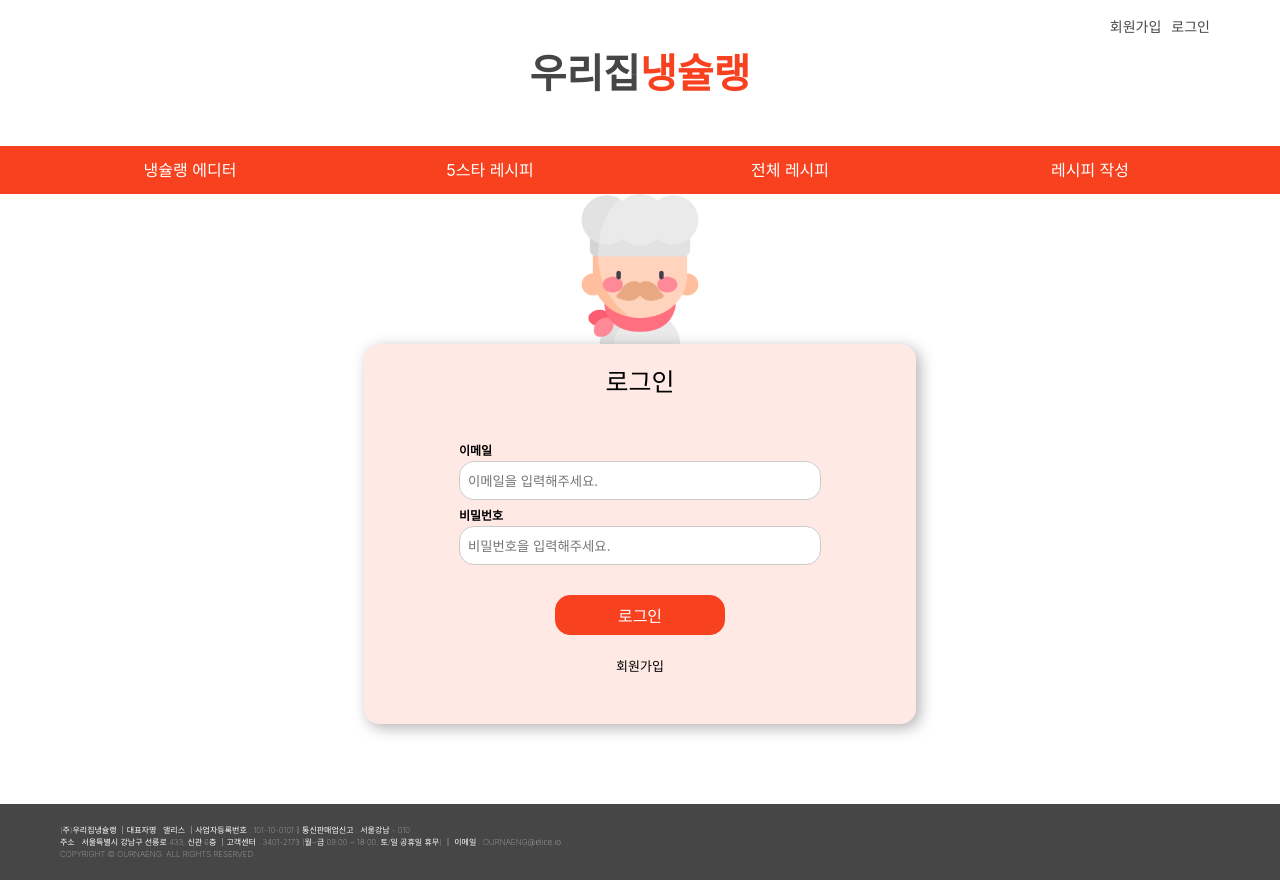
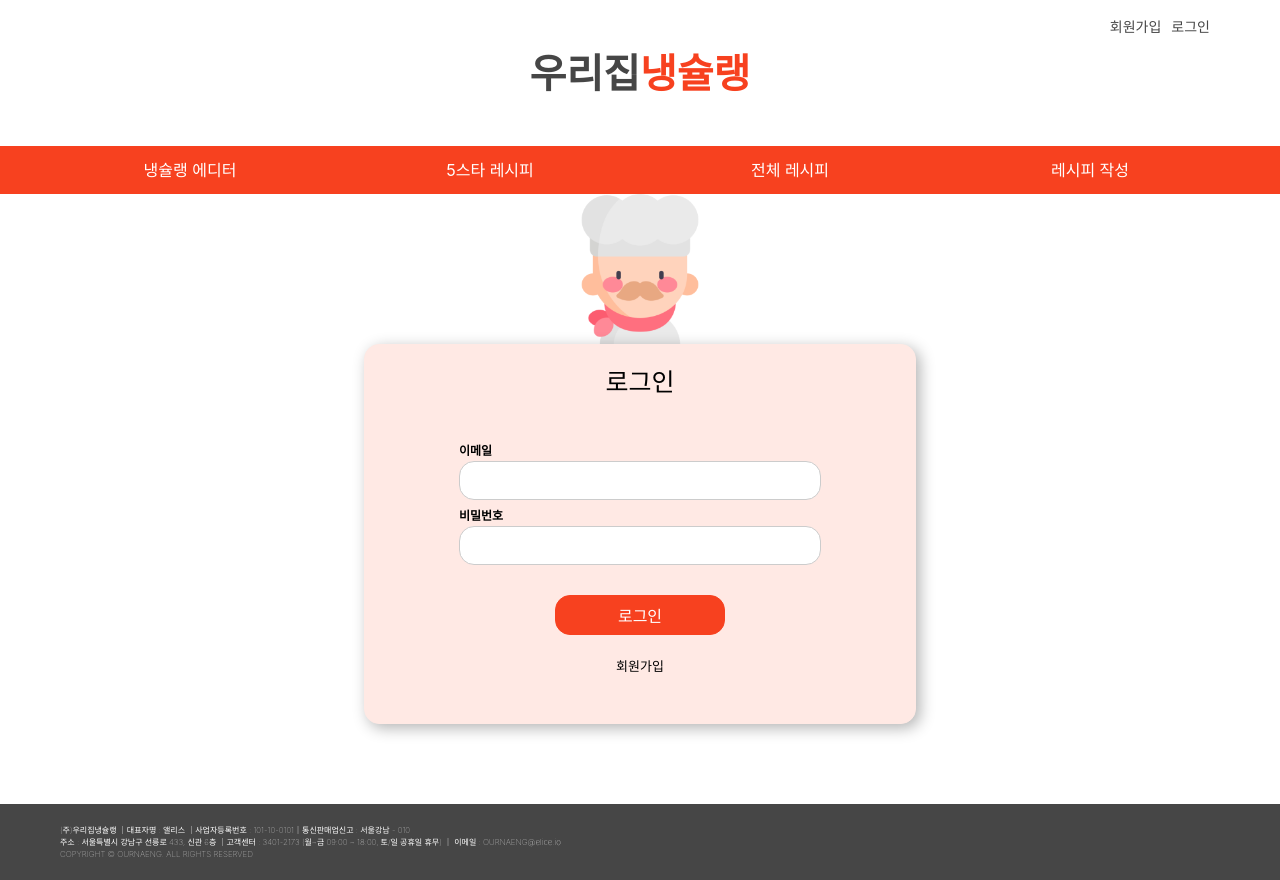
Before and after one commit to helloleesul/our-home-michelin, a React (Create React App) app: page /login in a window 1280 px wide. Built offline with nearby package versions, Linux system fonts and the light colour scheme.

Commit message:
feat: 로그인, 회원가입 유효성 검사 로직추가

```diff
--- a/src/components/pages/UserAccessForm/Input.js
+++ b/src/components/pages/UserAccessForm/Input.js
@@ -1,19 +1,21 @@
-import React, { useMemo } from "react";
+import React, { useMemo, forwardRef } from "react";
 import { useLocation } from "react-router-dom";
 import { InputContainer, Label, UserInput, Button } from "./Input.style";
 
 const isVisibleIndex = [1, 2];
-
-function Input(props) {
+const Input = forwardRef((props, ref) => {
   const { text, showBtn, index, buttonText, onInputChange, handleMail } = props;
 
   const location = useLocation();
 
   let inputType = "";
+  let placeholderText = "";
   if (location.pathname === "/login") {
     inputType = index === 1 ? "password" : "text";
   } else {
     inputType = index === 3 || index === 4 ? "password" : "text";
+    placeholderText =
+      index === 0 ? "닉네임 2글자 이상 입력해주세요." : `${text} 입력해주세요.`;
   }
 
   const buttonVisible = useMemo(
@@ -32,8 +34,9 @@ function Input(props) {
       <UserInput
         type={inputType}
         id={text}
-        placeholder={`${text}을 입력해주세요.`}
+        placeholder={placeholderText}
         onChange={handleInputChange}
+        ref={ref} // ref 전달
       ></UserInput>
       {buttonVisible && (
         <Button
@@ -47,6 +50,6 @@ function Input(props) {
       )}
     </InputContainer>
   );
-}
+});
 
 export default Input;
--- a/src/components/pages/UserAccessForm/UserAccessForm.js
+++ b/src/components/pages/UserAccessForm/UserAccessForm.js
@@ -1,4 +1,4 @@
-import React, { useState } from "react";
+import React, { useState, useRef } from "react";
 import { useLocation, useNavigate } from "react-router-dom";
 import axios from "axios";
 import * as S from "./UserAccessForm.style";
@@ -8,8 +8,7 @@ import Input from "./Input";
 function UserAccessForm(props) {
   const { inputs, text, subText, showBtn } = props;
 
-  const [inputValues, setInputValues] = useState([]);
-  const [token, setToken] = useState(null);
+  const [inputValues, setInputValues] = useState(["", "", "", "", ""]);
   const location = useLocation();
   const navigate = useNavigate();
 
@@ -20,6 +19,27 @@ function UserAccessForm(props) {
       navigate("/login");
     }
   };
+  const nicknameRef = useRef();
+  const emailRef = useRef();
+  const passwordRef = useRef();
+  const confirmPasswordRef = useRef();
+
+  const validateNickname = (nickname) => {
+    return nickname.length >= 2;
+  };
+
+  const validateEmail = (email) => {
+    const emailPattern = /^[^\s@]+@[^\s@]+\.[^\s@]+$/;
+    return emailPattern.test(email);
+  };
+
+  const validatePassword = (password) => {
+    return password.length >= 6;
+  };
+
+  const validateConfirmPassword = (password, confirmPassword) => {
+    return password === confirmPassword;
+  };
 
   const handleClick = async () => {
     if (location.pathname === "/login") {
@@ -29,7 +49,6 @@ function UserAccessForm(props) {
           password: inputValues[1],
         });
         if (response.data) {
-          setToken(response.data.token);
           navigate("/");
         }
       } catch (error) {
@@ -41,6 +60,35 @@ function UserAccessForm(props) {
         }
       }
     } else {
+      const nickname = inputValues[0];
+      const email = inputValues[1];
+      const password = inputValues[3];
+      const confirmPassword = inputValues[4];
+
+      if (!validateNickname(nickname)) {
+        alert("닉네임을 2글자 이상 입력해주세요.");
+        nicknameRef.current.focus();
+        return;
+      }
+
+      if (!validateEmail(email)) {
+        alert("유효한 이메일 주소를 입력해주세요.");
+        emailRef.current.focus();
+        return;
+      }
+
+      if (!validatePassword(password)) {
+        alert("비밀번호를 6글자 이상 입력해주세요.");
+        passwordRef.current.focus();
+        return;
+      }
+
+      if (!validateConfirmPassword(password, confirmPassword)) {
+        alert("비밀번호와 비밀번호 확인이 일치하지 않습니다.");
+        confirmPasswordRef.current.focus();
+        return;
+      }
+      console.log(inputValues);
       try {
         const response = await axios.post("api/join/", {
           nickName: inputValues[0],
@@ -49,13 +97,16 @@ function UserAccessForm(props) {
         });
         if (response.data) {
           alert("회원가입 성공");
+          navigate("/login");
         }
       } catch (error) {
         console.error("에러:", error);
         if (error.response) {
-          alert("모든 정보를 입력해주세요.");
+          alert(error.response.data.mesaage);
+          console.log(error.response.data.mesaage);
         }
         console.log("서버 응답 데이터:", error.response.data);
+        console.log(inputValues);
       }
     }
   };
@@ -95,6 +146,17 @@ function UserAccessForm(props) {
               index === 1 ? "인증번호" : index === 2 ? "인증확인" : ""
             }
             onInputChange={(index, value) => handleInputChange(index, value)}
+            ref={
+              index === 0
+                ? nicknameRef
+                : index === 1
+                ? emailRef
+                : index === 3
+                ? passwordRef
+                : index === 4
+                ? confirmPasswordRef
+                : null
+            }
           />
         ))}
 
```
